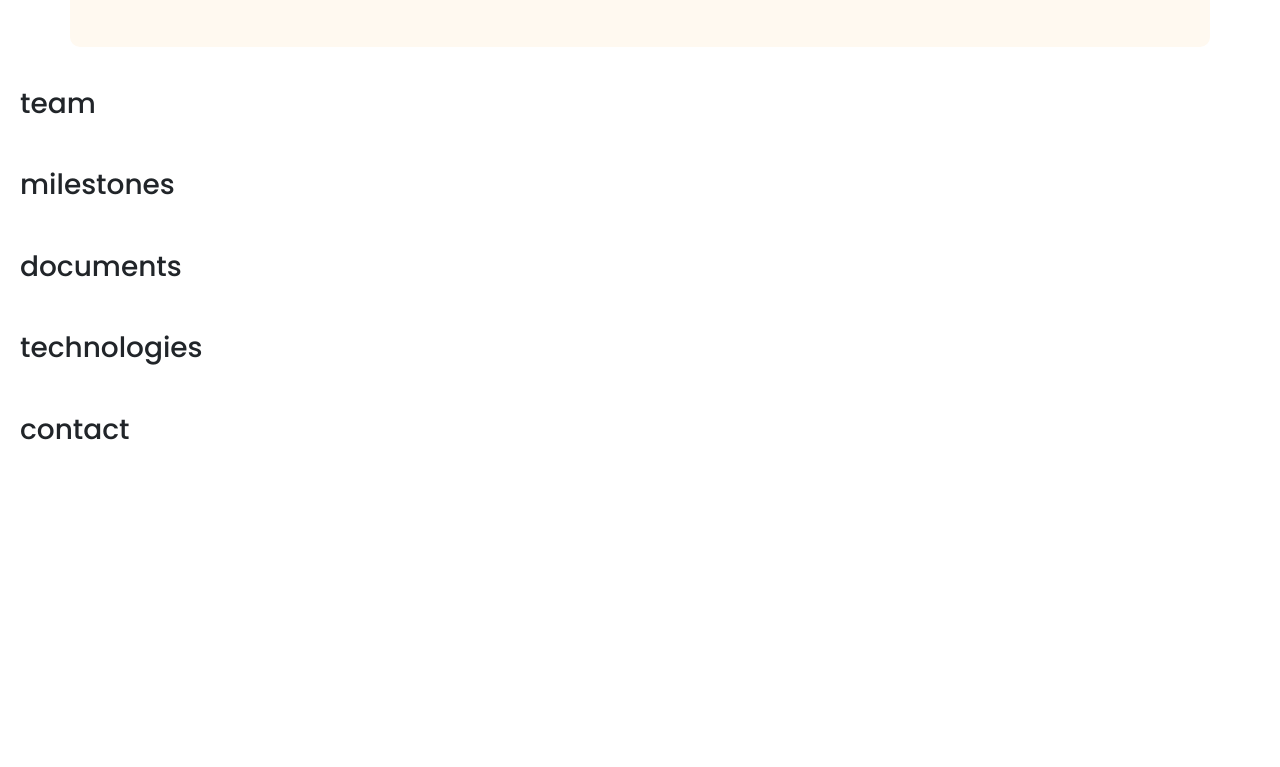
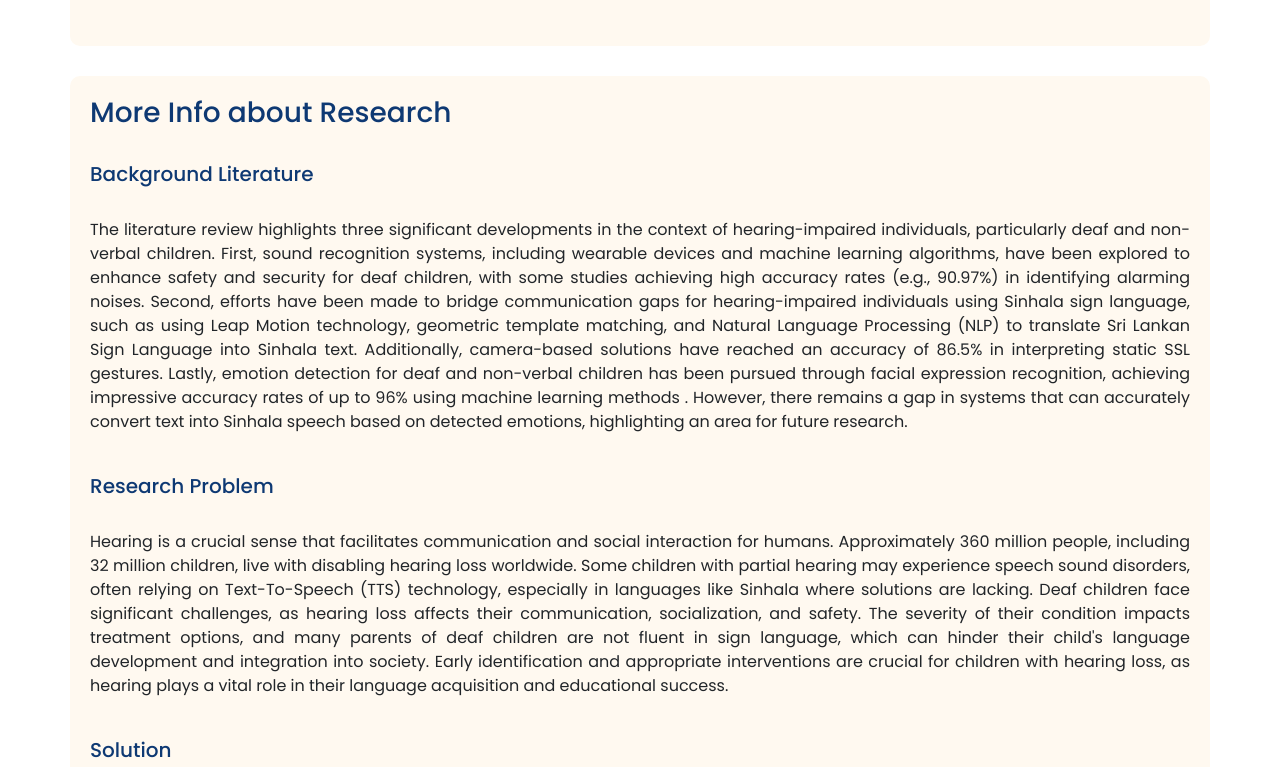
Before and after one commit to IshanNadeera/Deaf-Connect, a plain HTML site: page index.html in a window 1280 px wide. Shown: the part 2687-3454 px from the top of the page. Before the commit the page ends 3162 px from the top, so only its background shows below. Drawn offline with nearby package versions, Linux system fonts and the light colour scheme; no server answers; a web font is replaced by a local one.

Commit message:
Added more info for introduction section

```diff
--- a/index.html
+++ b/index.html
@@ -96,7 +96,7 @@
         <div class="container">
             <div class="row">
                 <div class="col-12" style="background-color: #FFF9F0; border-radius: 10px; padding: 20px;">
-                    <h4 style="color: #0E3973;">What is Deaf-Pro?</h4>
+                    <h3 style="color: #0E3973;">What is Deaf-Pro?</h3>
                     <br>
                     <p style="text-align: justify;">
                         "Deaf-Connect" is an innovative and inclusive application designed to empower non-verbal and deaf children,
@@ -108,7 +108,7 @@
                 </div>
             </div>
             <div class="row" style="background-color: #FFF9F0; border-radius: 10px; margin-top: 30px; padding: 10px;">
-                <h4 style="margin-top: 20px; margin-bottom: 40px; color: #0E3973;">Features of Deaf-Pro</h4>
+                <h3 style="margin-top: 20px; margin-bottom: 30px; color: #0E3973;">Features of Deaf-Pro</h3>
                 <div class="row">
                     <div class="col-8" style="background-color: #DAFAFF; border-radius: 10px;">
                         <br>
@@ -178,11 +178,65 @@
                     </div>
                 </div>
             </div>
+            <div class="row" style="margin-top: 30px;">
+                <div class="col-12" style="background-color: #FFF9F0; border-radius: 10px; padding: 20px;">
+                    <h3 style="color: #0E3973;">More Info about Research</h3>
+
+                    <br>
+                    <h5 style="color: #0E3973;">Background Literature</h5>
+                    <br>
+                    <p style="text-align: justify;">
+                        The literature review highlights three significant developments in the context of hearing-impaired individuals, particularly
+                        deaf and non-verbal children. First, sound recognition systems, including wearable devices and machine learning algorithms,
+                        have been explored to enhance safety and security for deaf children, with some studies achieving high accuracy rates (e.g., 90.97%)
+                        in identifying alarming noises. Second, efforts have been made to bridge communication gaps for hearing-impaired individuals using
+                        Sinhala sign language, such as using Leap Motion technology, geometric template matching, and Natural Language Processing (NLP) to
+                        translate Sri Lankan Sign Language into Sinhala text. Additionally, camera-based solutions have reached an accuracy of 86.5% in
+                        interpreting static SSL gestures. Lastly, emotion detection for deaf and non-verbal children has been pursued through facial
+                        expression recognition, achieving impressive accuracy rates of up to 96% using machine learning methods . However, there remains a
+                        gap in systems that can accurately convert text into Sinhala speech based on detected emotions, highlighting an area for future
+                        research.
+                    </p>
+
+                    <br>
+                    <h5 style="color: #0E3973;">Research Problem</h5>
+                    <br>
+                    <p style="text-align: justify;">
+                        Hearing is a crucial sense that facilitates communication and social interaction for humans. Approximately 360 million people,
+                        including 32 million children, live with disabling hearing loss worldwide. Some children with partial hearing may experience
+                        speech sound disorders, often relying on Text-To-Speech (TTS) technology, especially in languages like Sinhala where solutions
+                        are lacking. Deaf children face significant challenges, as hearing loss affects their communication, socialization, and safety.
+                        The severity of their condition impacts treatment options, and many parents of deaf children are not fluent in sign language,
+                        which can hinder their child's language development and integration into society. Early identification and appropriate
+                        interventions are crucial for children with hearing loss, as hearing plays a vital role in their language acquisition and
+                        educational success.
+                    </p>
+
+                    <br>
+                    <h5 style="color: #0E3973;">Solution</h5>
+
+
+                    <img src="./img/solution.png" class="d-block w-50" alt="Solution" style="margin: auto;">
+
+
+                    <p style="text-align: justify;">
+                        The Sinhala-speaking community has developed a mobile application that connects Sinhala sign language with written text, focusing
+                        on improving communication and empowerment for deaf and mute children. The application integrates a sound recognition and
+                        classification module, leverages machine learning algorithms like Convolutional Neural Networks (CNNs), utilizes 3D avatars for
+                        user engagement, and enhances emotional acumen. Sound recognition aids in alerting caregivers to important sounds,
+                        while sign-to-text conversion helps bridge the communication gap between deaf children and those unfamiliar with sign language.
+                        The application also explores emotion detection through facial expressions, further enhancing the user experience. Additionally,
+                        it includes a voice-to-Sinhala sign language converter, making it a comprehensive tool to support deaf and mute children's
+                        communication and interaction needs.
+                    </p>
+
+                </div>
+            </div>
         </div>
     </div>
 
     <div id="team" class="section">
-        <h3>team</h3>
+        <h3>Team Members</h3>
     </div>
 
     <div id="milestones" class="section">
```
Also changed, not shown: img/solution.png (added).
